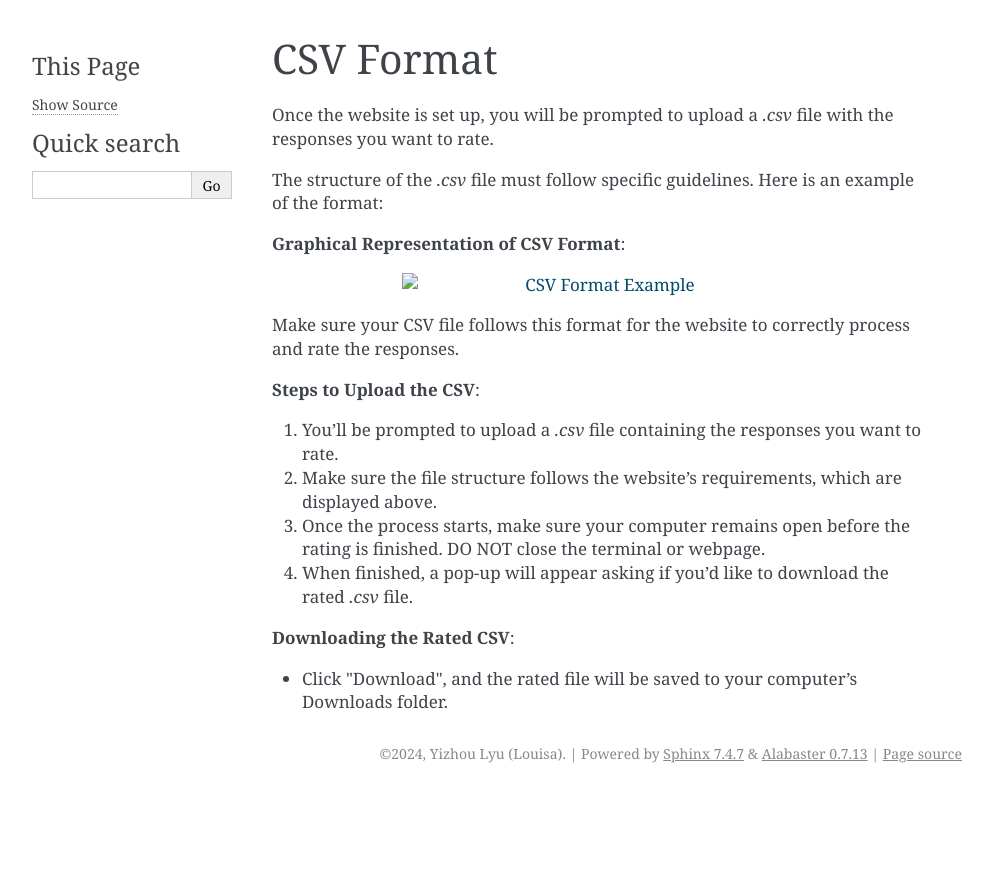
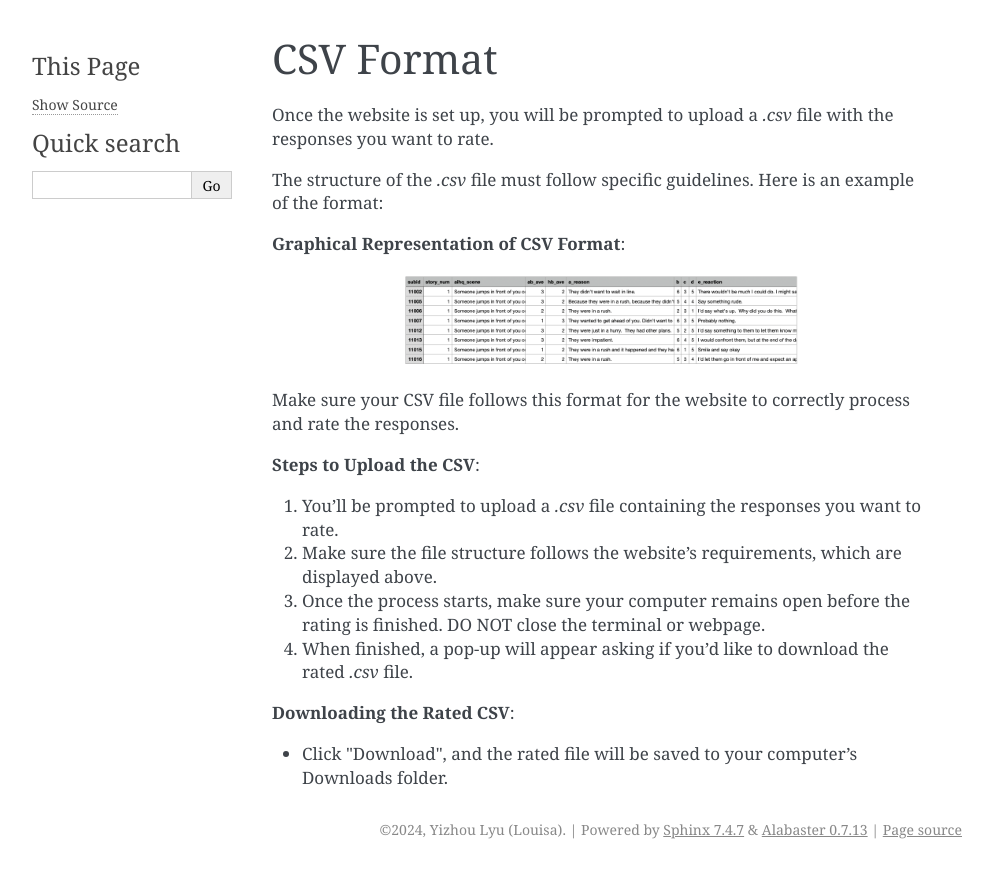
Before and after one commit to lyulouisa/Website_AIHQ_rating, a Sphinx documentation site: the page built from docs/source/csv_format.rst, in a window 1280 px wide. Shown: the top 878 px of the page, without its empty margins (148-1141 px from the left). Built offline with Sphinx 7.4.7, drawn with Linux system fonts in a browser that asks for light colours.

Commit message:
Update csv_format.rst

```diff
--- a/docs/source/csv_format.rst
+++ b/docs/source/csv_format.rst
@@ -15,7 +15,7 @@ The structure of the `.csv` file must follow specific guidelines. Here is an exa
 
 **Graphical Representation of CSV Format**:
 
-.. image:: csv_format_graph.png
+.. image:: ../_static/csv_format_graph.png
    :alt: CSV Format Example
    :align: center
    :width: 400px
```
